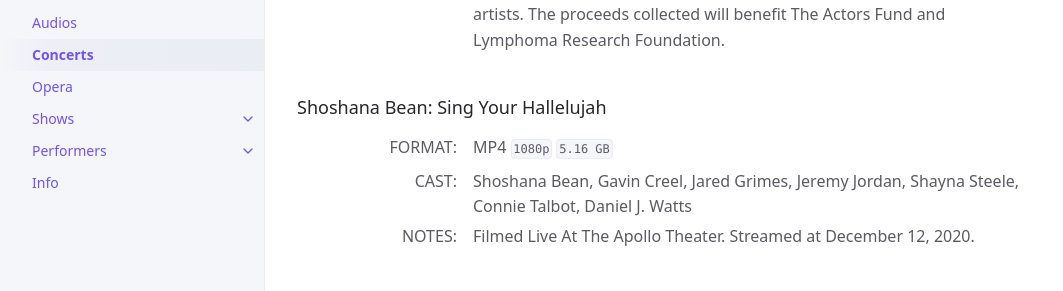
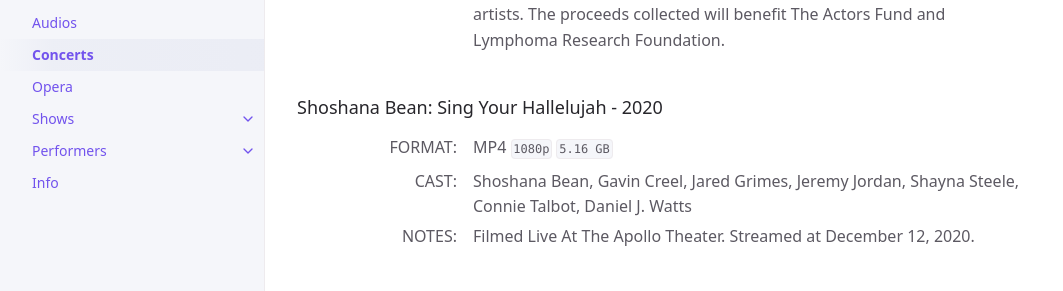
Before and after one commit to kyratrades/kyratrades.github.io, a Jekyll site: the page built from docs/concerts.md, in a window 1280 px wide and 900 px high, scrolled down 9957 px. Shown: the part 165-456 px from the top of the window, without its empty margins (107-1170 px from the left). Built offline with Jekyll 4.4.1, drawn with Linux system fonts in a browser that asks for light colours.

Commit message:
Update concerts.md

```diff
--- a/docs/concerts.md
+++ b/docs/concerts.md
@@ -531,7 +531,7 @@ CAST
 NOTES
 : \[IMDb\] A concert presentation of the Tim Burton/Danny Elfman classic animated film, as interpreted by some of Broadway\'s ghoulishly talented artists. The proceeds collected will benefit The Actors Fund and Lymphoma Research Foundation.
 
-#### Shoshana Bean: Sing Your Hallelujah
+#### Shoshana Bean: Sing Your Hallelujah - 2020
 {: .no_toc .d-inline-block }
 
 FORMAT
```
